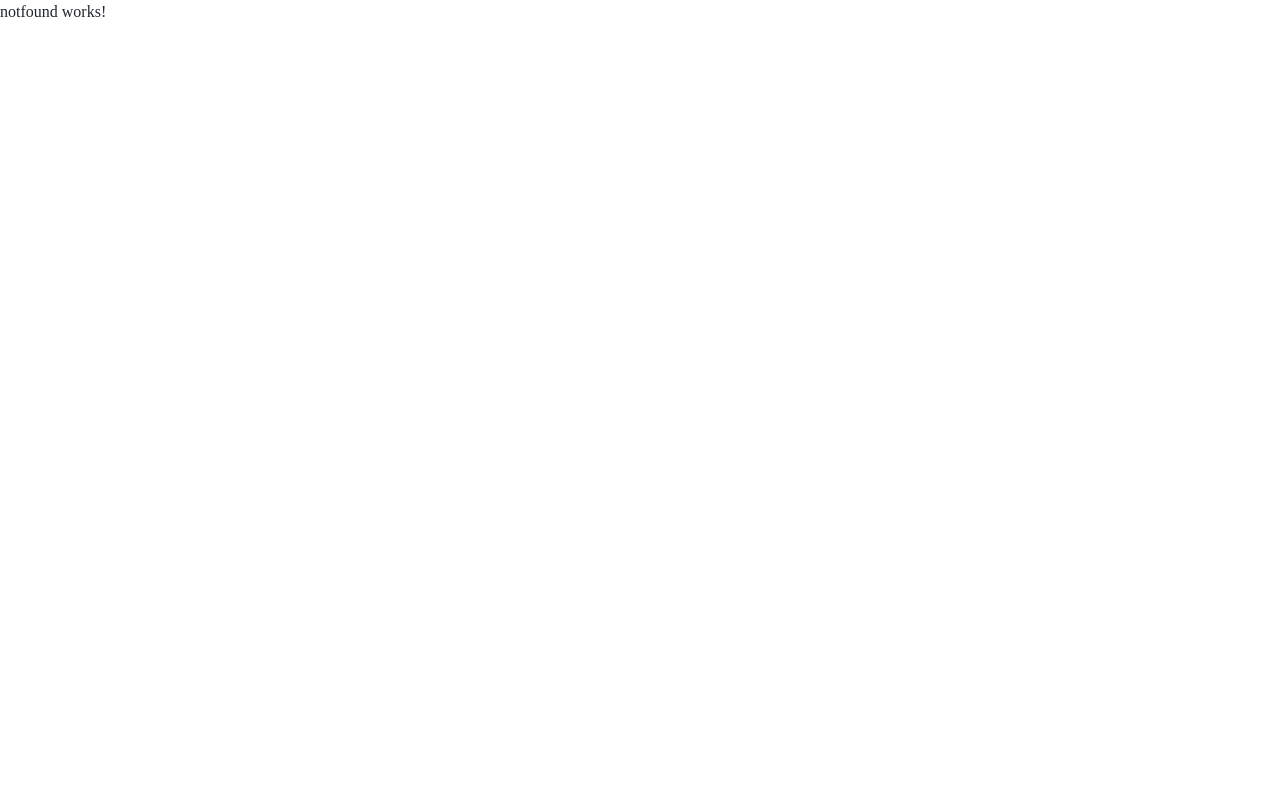
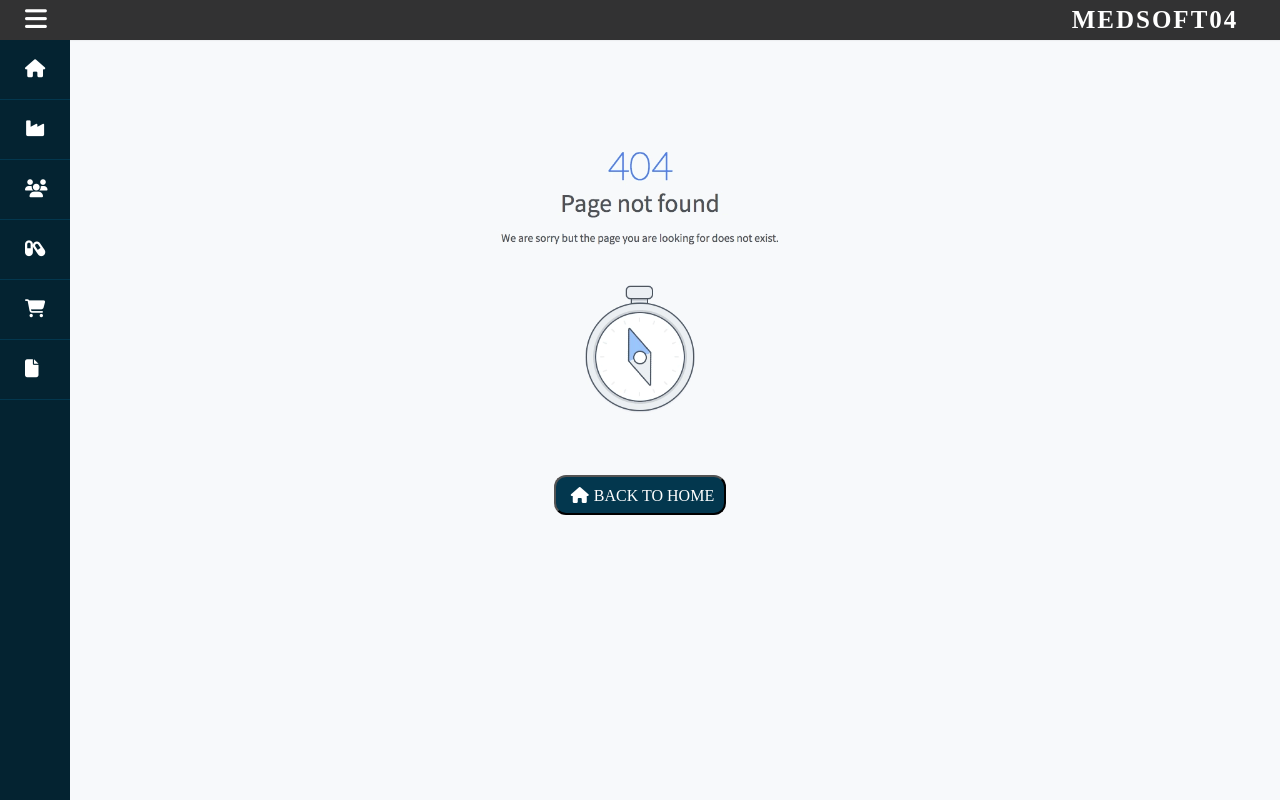
Before and after one commit to Techknow360/medsoft-v04, an Angular app: page /products in a window 1280 px wide. Built offline with nearby package versions, Linux system fonts and the light colour scheme.

Commit message:
Not Found Page Updated

```diff
--- a/src/app/app.module.ts
+++ b/src/app/app.module.ts
@@ -10,6 +10,7 @@ import { FormsModule, ReactiveFormsModule } from '@angular/forms';
 import { SidenavComponent } from './shared/base/sidenav/sidenav.component';
 import { FooterComponent } from './shared/base/footer/footer.component';
 import { TopheaderComponent } from './shared/base/topheader/topheader.component';
+import { NotfoundComponent } from './shared/base/notfound/notfound.component';
 
 @NgModule({
   declarations: [
@@ -18,7 +19,8 @@ import { TopheaderComponent } from './shared/base/topheader/topheader.component'
     ViewComponent,
     SidenavComponent,
     FooterComponent,
-    TopheaderComponent
+    TopheaderComponent,
+    NotfoundComponent
   ],
   imports: [
     BrowserModule,
--- a/src/app/shared/base/notfound/notfound.component.html
+++ b/src/app/shared/base/notfound/notfound.component.html
@@ -1 +1,7 @@
-<p>notfound works!</p>
+<app-sidenav></app-sidenav>
+<div class="notfound">
+    <img src="../../../../assets/images/notfound.gif" alt="nnotfound" height="50%" width="500px">
+</div>
+<div class="text-center">
+    <button class="smart-btn" routerLink="/dashboard"><i  [ngClass]="'fa-solid fa-house smart-icon'"></i>Back to home</button>
+</div>
--- a/src/app/shared/base/sidenav/sidenav.component.ts
+++ b/src/app/shared/base/sidenav/sidenav.component.ts
@@ -15,12 +15,12 @@ export class SidenavComponent implements OnInit {
 
   createSmartSideNav(){
     this.smartSideNav = [
-      {title:"Dashboard",icon:"fa-solid fa-house",navigateLink:"dashboard"},
-      {title:"Vendors",icon:"fa-solid fa-industry",navigateLink:"vendors"},
-      {title:"Users",icon:"fa-solid fa-users",navigateLink:"users"},
-      {title:"Products",icon:"fa-solid fa-capsules",navigateLink:"products"},
-      {title:"Bill",icon:"fa-solid fa-cart-shopping",navigateLink:"products"},
-      {title:"Reports",icon:"fa-solid fa-file",navigateLink:"products"}
+      {title:"Dashboard",icon:"fa-solid fa-house",navigateLink:"/dashboard"},
+      {title:"Vendors",icon:"fa-solid fa-industry",navigateLink:"/vendors"},
+      {title:"Users",icon:"fa-solid fa-users",navigateLink:"/users"},
+      {title:"Products",icon:"fa-solid fa-capsules",navigateLink:"/products"},
+      {title:"Bill",icon:"fa-solid fa-cart-shopping",navigateLink:"/bill"},
+      {title:"Reports",icon:"fa-solid fa-file",navigateLink:"/reports"}
     ]
   }
 
--- a/src/smartTheme.css
+++ b/src/smartTheme.css
@@ -2,6 +2,7 @@ body{
     font-size: 12pt;
     font-family: 'Times New Roman', Times, serif;
     overflow: hidden;
+    background-color: #f7f9fb;
 }
 label{
     font-size: medium;
@@ -35,6 +36,18 @@ input{
     border-radius: 3px;
     font-size: 14px;
     border: solid #e3e3e3 1px;
+}
+
+.smart-btn{
+    background-color: #03374e;
+    color: white;
+    padding: 5px 10px 5px 10px ;
+    border-radius: 12px;
+    text-transform: uppercase;
+}
+
+.smart-icon{
+    padding: 5px;
 }
 
 /* Input type Number Spinner Remove */
--- a/src/styles.css
+++ b/src/styles.css
@@ -113,6 +113,14 @@
     text-align: center;
 }
 
+.notfound{
+    background-color: #f7f9fb;
+    margin-top: 100px;
+    text-align: center;
+}
+
+
+
 @media only screen and (max-width: 842px) {
     body{
         display: none;
```
Also changed, not shown: src/assets/images/notfound.gif (added).
